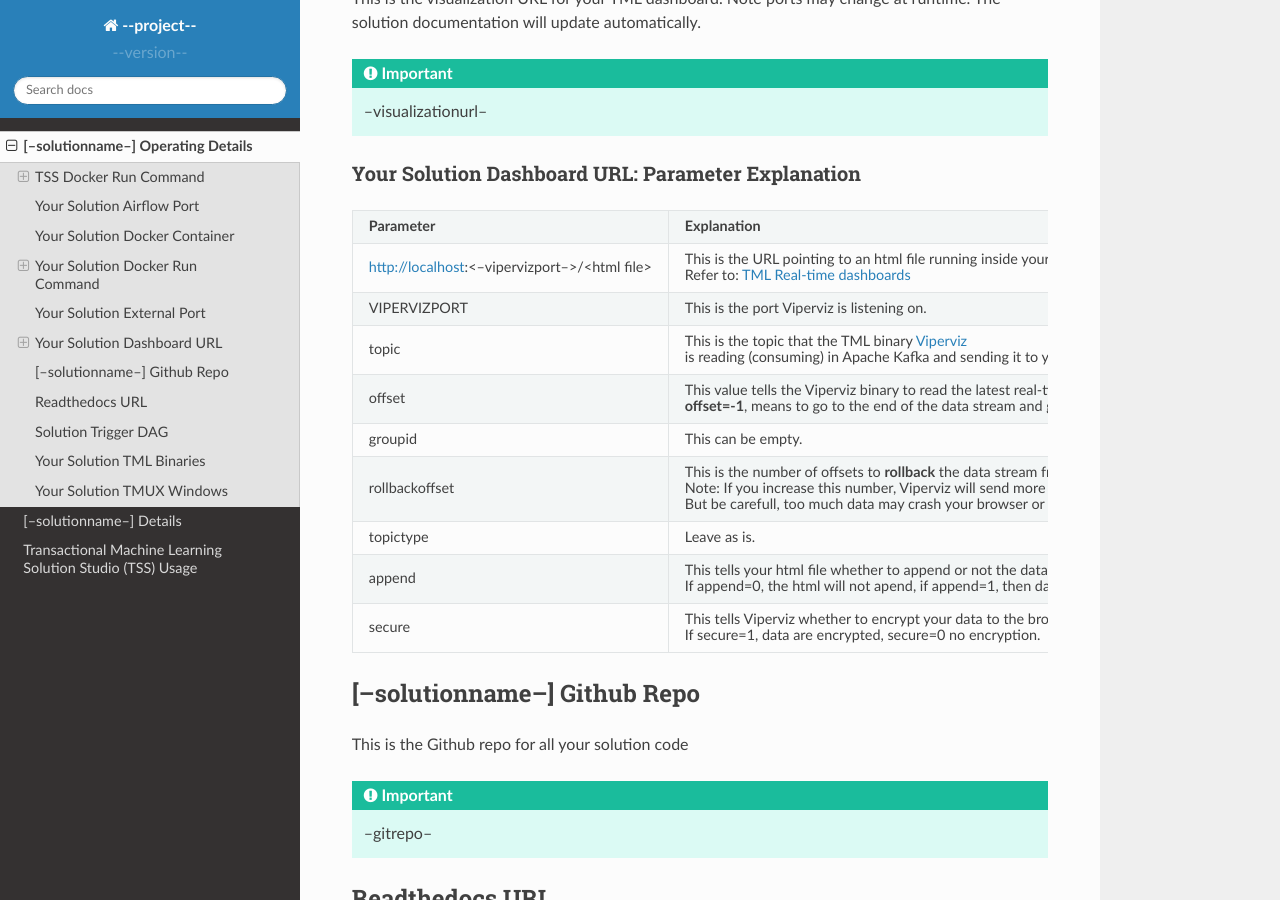
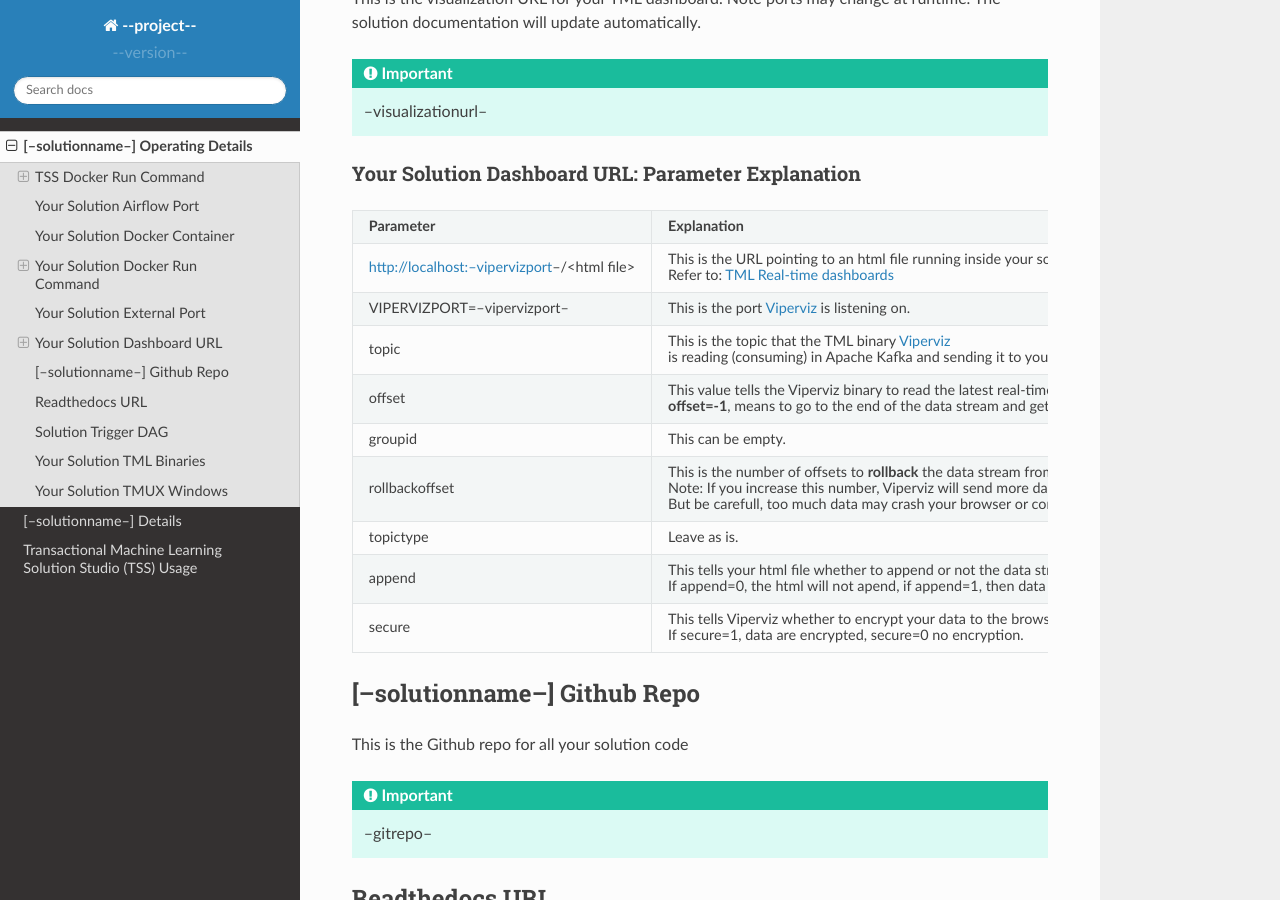
Before and after one commit to vanesalcb06/tssproject2-2b5c, a Sphinx documentation site: the page built from docs/source/operating.rst, in a window 1280 px wide and 900 px high, scrolled down 4051 px. Built offline with Sphinx 7.4.7 and the Read the Docs theme 2.0.0, drawn with Linux system fonts in a browser that asks for light colours.

Commit message:
Update operating.rst

```diff
--- a/docs/source/operating.rst
+++ b/docs/source/operating.rst
@@ -224,12 +224,12 @@ Your Solution Dashboard URL: Parameter Explanation
 
    * - **Parameter**
      - **Explanation**
-   * - http://localhost:<--vipervizport-->/<html file>
+   * - http://localhost:--vipervizport--/<html file>
      - This is the URL pointing to an html file running inside your solution container.
 
        Refer to: `TML Real-time dashboards <https://tml.readthedocs.io/en/latest/dashboards.html>`_
-   * - VIPERVIZPORT
-     - This is the port Viperviz is listening on.
+   * - VIPERVIZPORT=--vipervizport--
+     - This is the port `Viperviz <https://tml.readthedocs.io/en/latest/usage.html>`_ is listening on.
    * - topic
      - This is the topic that the TML binary `Viperviz <https://tml.readthedocs.io/en/latest/usage.html>`_
 
```
